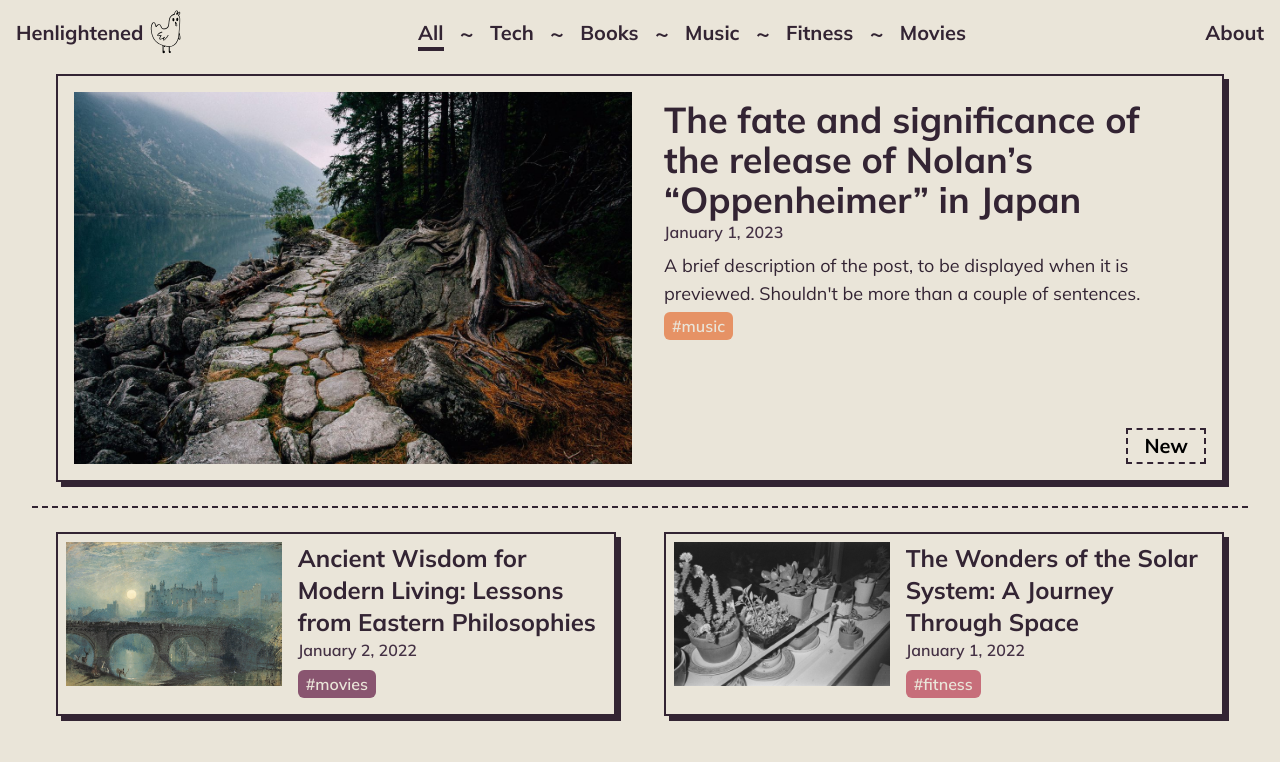
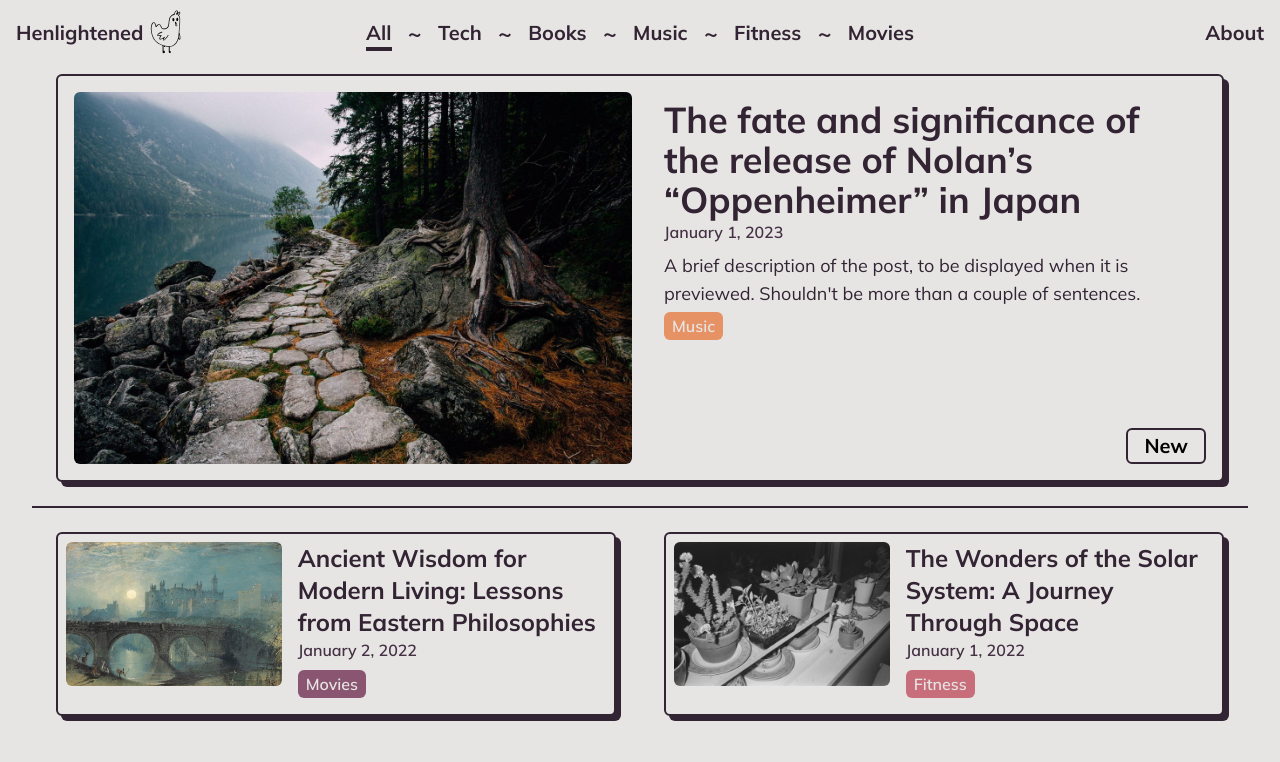
Before and after one commit to hentity/site, a Next.js app: page / in a window 1280 px wide. Shown: the top 762 px of the page. Built offline with nearby package versions, Linux system fonts and the light colour scheme.

Commit message:
UI touchups

```diff
--- a/app/page.jsx
+++ b/app/page.jsx
@@ -74,7 +74,7 @@ export default function Home() {
           </div>
         )}
         {otherPosts.length > 0 && (
-          <div className="mx-auto max-w-screen-2xl bg-boardBackground rounded-custom md:border-t-2 md:border-dashed md:border-t-borders">
+          <div className="mx-auto max-w-screen-2xl bg-boardBackground md:border-t-2 md:border-borders">
             <div className="w-full flex flex-wrap">
               {otherPosts.length == 0 && selectedCategory != "All" ? (
                 <div className="absolute text-textPrimary top-1/2 left-1/2 transform -translate-x-1/2 -translate-y-1/2 font-sans text-xl"></div>
--- a/app/posts/[id]/page.jsx
+++ b/app/posts/[id]/page.jsx
@@ -7,18 +7,18 @@ export default async function Post({ params }) {
 
   return (
     <div className="container mx-auto px-4 md:px-0">
-      <article className="prose prose-lg prose-headings:text-textPrimary prose-p:text-textMuted prose-li:text-textMuted mx-auto mt-4 mb-20">
+      <article className="prose prose-lg prose-headings:text-textPrimary prose-h1:text-4xl prose-p:text-textPrimary prose-li:text-textMuted mx-auto mt-4 mb-20">
         {/* Post Title */}
         <h1 className="mb-4 font-sans">{postData.title}</h1>
 
-        <div className="mb-8 font-sans text-textMuted">
+        <div className="mb-8 font-sans text-textPrimary font-semibold">
           {new Date(postData.date)
-            .toLocaleDateString(undefined, {
+            .toLocaleDateString("default", {
+              day: "numeric",
+              month: "long",
               year: "numeric",
-              month: "2-digit",
-              day: "2-digit",
             })
-            .replace(/\//g, ".")}
+            .replace(/\//g, " ")}
         </div>
 
         {/* Post Content */}
--- a/components/heroPostCard.jsx
+++ b/components/heroPostCard.jsx
@@ -25,7 +25,7 @@ export default function HeroPostCard({
       <Link
         key={id}
         href={`/posts/${id}`}
-        className="relative transition p-0 md:p-2 md:mb-3 lg:mb-0 flex max-lg:flex-col group duration-50 focus:duration-100 lg:duration-300 h-full ease-in-out bg-postBackground rounded-custom border-2 border-borders shadow-xl shadow-shadows focus:shadow-none focus:translate-y-1.5 focus:border-postBackground lg:border-2 lg:border-borders lg:shadow-shadows lg:shadow-lg lg:hover:border-borders lg:hover:shadow-xl lg:hover:shadow-shadows lg:hover:-translate-y-1.5 lg:focus:shadow-none lg:focus:translate-y-1.5 lg:focus:border-postBackground"
+        className="relative transition p-0 md:p-2 md:mb-3 lg:mb-0 flex max-lg:flex-col group duration-50 lg:duration-300 h-full ease-in-out bg-postBackground rounded-custom border-2 border-borders shadow-xl shadow-shadows lg:border-2 lg:border-borders lg:shadow-shadows lg:shadow-lg lg:hover:border-borders lg:hover:shadow-xl lg:hover:shadow-shadows lg:hover:-translate-y-1.5"
       >
         <div className="w-full lg:w-1/2 p-2">
           <div className="relative w-full" style={{ paddingTop: "66.66%" }}>
@@ -62,9 +62,9 @@ export default function HeroPostCard({
             style={{
               backgroundColor: categoryColours[category],
             }}
-            className="px-2 my-1 lowercase rounded-md rounded-custom w-fit py-0.5 font-sans font-semibold text-textCategoryLabel"
+            className="px-2 my-1 rounded-custom w-fit py-0.5 font-sans font-semibold text-textCategoryLabel"
           >
-            #{category}
+            {category}
           </div>
           {/* <div className="flex h-full items-end self-end">
             <div className="text-textMuted text-md h-fit font-semibold font-light font-sans">
@@ -79,7 +79,7 @@ export default function HeroPostCard({
           </div> */}
         </div>
         {isNew == "True" && (
-          <div className="absolute py-0.5 px-4 font-sans border-2 border-borders border-dashed font-bold text-xl bottom-4 right-4">
+          <div className="absolute rounded-custom py-0.5 px-4 font-sans border-2 border-borders font-bold text-xl bottom-4 right-4">
             New
           </div>
         )}
--- a/components/navbar.jsx
+++ b/components/navbar.jsx
@@ -21,7 +21,7 @@ export default function Navbar() {
 
   return (
     <>
-      <nav className="flex px-4 items-center relative bg-navBackground fffborder-b-2 border-borders">
+      <nav className="flex px-4 items-center sticky top-0 bg-navBackground z-50 fffborder-b-2 fffborder-borders">
         {/* border-b border-b-borders border-b-1 */}
         <div className="text-xl font-bold py-2 w-1/6">
           <Link
@@ -30,15 +30,13 @@ export default function Navbar() {
             className="flex items-center group w-fit"
           >
             <div className="relative font-sans transition ease-in-out text-textPrimary">
-              <div className=" transition duration-300 underline decoration-navBackground decoration-dashed group-hover:decoration-shadows group-hover:decoration-dashed">
-                Henlightened
-              </div>
+              <div className="">Henlightened</div>
             </div>
             <Logo className="bg-textPrimary" />
           </Link>
         </div>
 
-        <div className="hidden md:flex md:justify-center md:space-x-1.5 lg:space-x-4 md:items-center md:w-3/4">
+        <div className="hidden md:flex md:justify-center md:space-x-1.5 lg:space-x-4 md:items-center md:w-3/4 lg:w-2/3">
           {Object.keys(categoryColours).map((category, index, arr) => (
             <React.Fragment key={category}>
               <Link
@@ -97,7 +95,7 @@ export default function Navbar() {
           ))}
         </div>
 
-        <div className="hidden md:flex md:absolute md:right-4 md:w-1/6 md:justify-end md:justify-end">
+        <div className="hidden md:flex md:absolute md:right-4 md:w-1/12 lg:w-1/6 md:justify-end md:justify-end">
           <Link
             href="/about"
             className="font-sans text-xl font-bold text-textPrimary transition ease-in-out duration-300"
@@ -139,7 +137,7 @@ export default function Navbar() {
           <Link
             href="/about"
             onClick={() => setIsMenuOpen(false)}
-            className="p-1 pt-4 border-t-2 border-dashed font-bold w-full font-sans text-2xl focus:bg-postBackgroundHover"
+            className="p-1 pt-4 border-t-2 font-bold w-full font-sans text-2xl focus:bg-postBackgroundHover"
           >
             About
           </Link>
--- a/components/postCard.jsx
+++ b/components/postCard.jsx
@@ -25,7 +25,7 @@ export default function PostCard({
         key={id}
         href={`/posts/${id}`}
         className={
-          "transition flex max-md:flex-col group duration-300 h-full ease-in-out rounded-custom bg-postBackground border-2 border-borders shadow-xl shadow-shadows focus:shadow-none focus:duration-100 focus:translate-y-1.5 focus:border-postBackground lg:border-2 lg:border-borders lg:shadow-shadows lg:shadow-lg lg:hover:border-borders lg:hover:shadow-xl lg:hover:shadow-shadows lg:hover:-translate-y-1.5 lg:focus:shadow-none lg:focus:translate-y-1 lg:focus:border-postBackground"
+          "transition flex max-md:flex-col group duration-300 h-full ease-in-out rounded-custom bg-postBackground border-2 border-borders shadow-xl shadow-shadows lg:border-2 lg:border-borders lg:shadow-shadows lg:shadow-lg lg:hover:border-borders lg:hover:shadow-xl lg:hover:shadow-shadows lg:hover:-translate-y-1.5"
         }
       >
         <div className="w-full md:w-5/12 p-2">
@@ -59,9 +59,9 @@ export default function PostCard({
               style={{
                 backgroundColor: categoryColours[category],
               }}
-              className="px-2 my-1 lowercase rounded-md rounded-custom h-fit w-fit py-0.5 font-sans font-semibold text-textCategoryLabel"
+              className="px-2 my-1 rounded-custom h-fit w-fit py-0.5 font-sans font-semibold text-textCategoryLabel"
             >
-              #{category}
+              {category}
             </div>
           </div>
           {/* <p className="text-lg font-sans text-textMuted mt-2">{description}</p> */}
--- a/tailwind.config.js
+++ b/tailwind.config.js
@@ -1,6 +1,6 @@
 const colors = require('tailwindcss/colors');
 
-const isRounded = false;
+const isRounded = true;
 
 const colorScheme1 = {
   background: colors.zinc[100],
@@ -18,17 +18,18 @@ const colorScheme1 = {
   gradientEnd: colors.blue[400],
 }
 
+const retroBackground = colors.stone[200]
 const retroScheme = {
-  background: "#eae5d9",
+  background: retroBackground,
   textPrimary: "#332433",
-  textSecondary: "#eae5d9",
-  textCategoryLabel: "#eae5d9",
+  textSecondary: retroBackground,
+  textCategoryLabel: retroBackground,
   textMuted: "#443144",
   borders: "#332433",
-  postBackground: "#eae5d9",
+  postBackground: retroBackground,
   postBackgroundHover: colors.zinc[200],
-  boardBackground: "#eae5d9",
-  navBackground: "#eae5d9",
+  boardBackground: retroBackground,
+  navBackground: retroBackground,
   shadows: "#332433",
   gradientStart: colors.emerald[400],
   gradientEnd: colors.blue[400],
```
